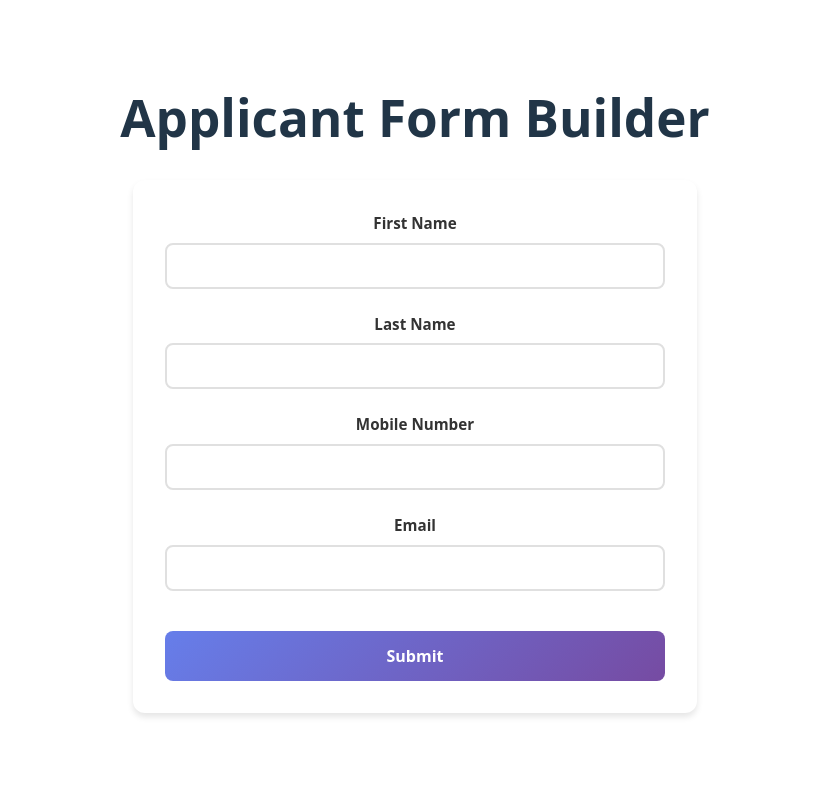
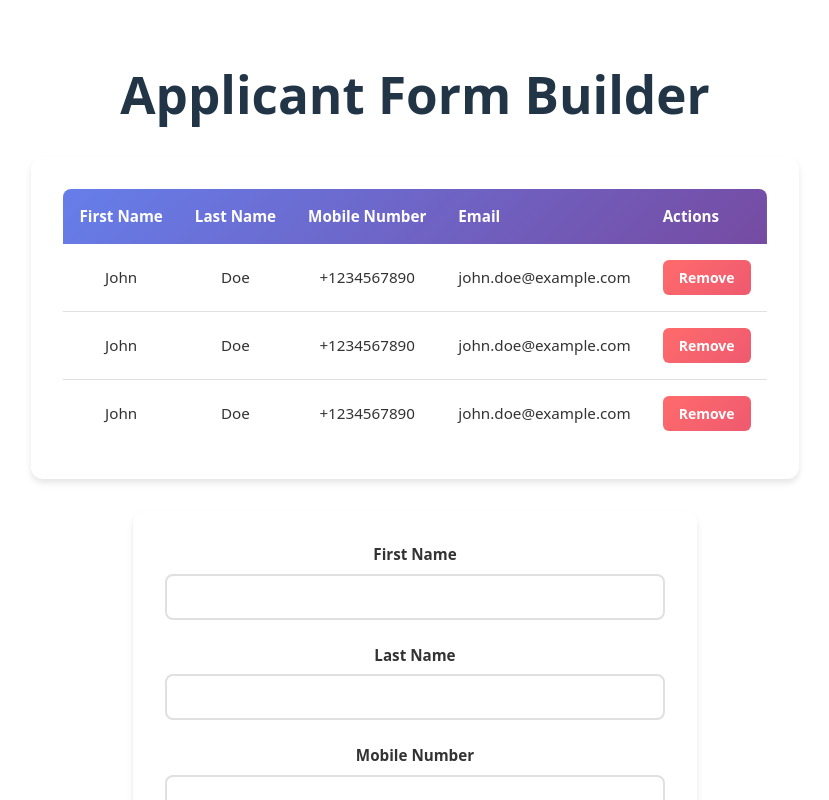
Before and after one commit to qiuxan/applicant-form-builder-ts, a React (Vite) app: page / in a window 1280 px wide. Shown: the top 800 px of the page, without its empty margins (225-1054 px from the left). Built offline with nearby package versions, Linux system fonts and the light colour scheme.

Commit message:
feat: add UsersTable component to display applicants

```diff
--- a/src/App.tsx
+++ b/src/App.tsx
@@ -1,11 +1,33 @@
 import './App.css'
 import ApplicantForm from './components/ApplicantForm'
+import UsersTable, { type Applicant } from './components/UsersTable'
 
 function App() {
+  const exampleApplicants: Applicant[] = [
+    {
+      firstName: 'John',
+      lastName: 'Doe',
+      mobile: '+1234567890',
+      email: 'john.doe@example.com'
+    },
+     {
+      firstName: 'John',
+      lastName: 'Doe',
+      mobile: '+1234567890',
+      email: 'john.doe@example.com'
+    },
+     {
+      firstName: 'John',
+      lastName: 'Doe',
+      mobile: '+1234567890',
+      email: 'john.doe@example.com'
+    }
+  ];
 
   return (
     <>
       <h1>Applicant Form Builder</h1>
+      <UsersTable applicants={exampleApplicants} />
       <ApplicantForm />
     </>
   )
--- a/src/components/ApplicantForm/index.tsx
+++ b/src/components/ApplicantForm/index.tsx
@@ -44,7 +44,7 @@ const ApplicantForm = () => {
                     />
                 </div>
 
-                <button type="submit" className="submit-button">Submit</button>
+                <button type="submit" className="submit-button">Add</button>
             </form>
         </div>
     );
--- /dev/null
+++ b/src/components/UsersTable/UsersTable.css
@@ -0,0 +1,74 @@
+.users-table-container {
+    max-width: 900px;
+    margin: 2rem auto;
+    padding: 2rem;
+    background: #ffffff;
+    border-radius: 12px;
+    box-shadow: 0 4px 6px rgba(0, 0, 0, 0.1);
+    overflow-x: auto;
+}
+
+.users-table {
+    width: 100%;
+    border-collapse: collapse;
+    font-size: 0.95rem;
+}
+
+.users-table thead {
+    background: linear-gradient(135deg, #667eea 0%, #764ba2 100%);
+    color: white;
+}
+
+.users-table th {
+    padding: 1rem;
+    text-align: left;
+    font-weight: 600;
+    font-size: 0.95rem;
+}
+
+.users-table th:first-child {
+    border-top-left-radius: 8px;
+}
+
+.users-table th:last-child {
+    border-top-right-radius: 8px;
+}
+
+.users-table tbody tr {
+    border-bottom: 1px solid #e0e0e0;
+    transition: background-color 0.2s ease;
+}
+
+.users-table tbody tr:hover {
+    background-color: #f8f9fa;
+}
+
+.users-table tbody tr:last-child {
+    border-bottom: none;
+}
+
+.users-table td {
+    padding: 1rem;
+    color: #333;
+}
+
+.remove-button {
+    padding: 0.5rem 1rem;
+    background: linear-gradient(135deg, #ff6b6b 0%, #ee5a6f 100%);
+    color: white;
+    border: none;
+    border-radius: 6px;
+    font-size: 0.875rem;
+    font-weight: 600;
+    cursor: pointer;
+    transition: transform 0.2s ease, box-shadow 0.2s ease;
+}
+
+.remove-button:hover {
+    transform: translateY(-2px);
+    box-shadow: 0 4px 8px rgba(255, 107, 107, 0.3);
+}
+
+.remove-button:active {
+    transform: translateY(0);
+}
--- /dev/null
+++ b/src/components/UsersTable/index.tsx
@@ -0,0 +1,45 @@
+import './UsersTable.css';
+
+export interface Applicant {
+    firstName: string;
+    lastName: string;
+    mobile: string;
+    email: string;
+}
+
+interface UsersTableProps {
+    applicants: Applicant[];
+}
+
+const UsersTable = ({ applicants }: UsersTableProps) => {
+    return (
+        <div className="users-table-container">
+            <table className="users-table">
+                <thead>
+                    <tr>
+                        <th>First Name</th>
+                        <th>Last Name</th>
+                        <th>Mobile Number</th>
+                        <th>Email</th>
+                        <th>Actions</th>
+                    </tr>
+                </thead>
+                <tbody>
+                    {applicants.map((applicant, index) => (
+                        <tr key={index}>
+                            <td>{applicant.firstName}</td>
+                            <td>{applicant.lastName}</td>
+                            <td>{applicant.mobile}</td>
+                            <td>{applicant.email}</td>
+                            <td>
+                                <button className="remove-button">Remove</button>
+                            </td>
+                        </tr>
+                    ))}
+                </tbody>
+            </table>
+        </div>
+    );
+};
+
+export default UsersTable;
```
Also changed, not shown: 1 other file (tests, documents, lock files or other folders).
